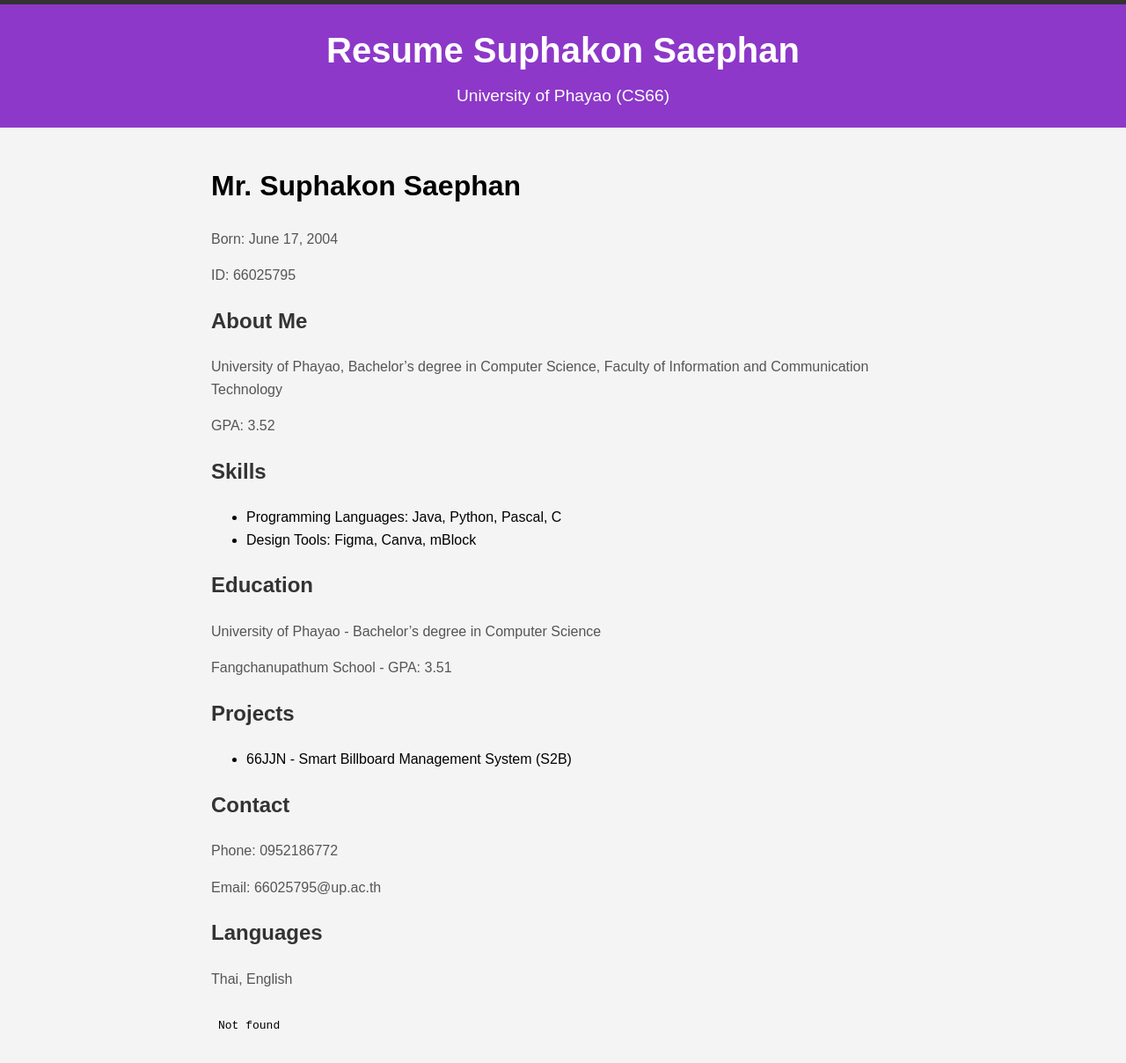
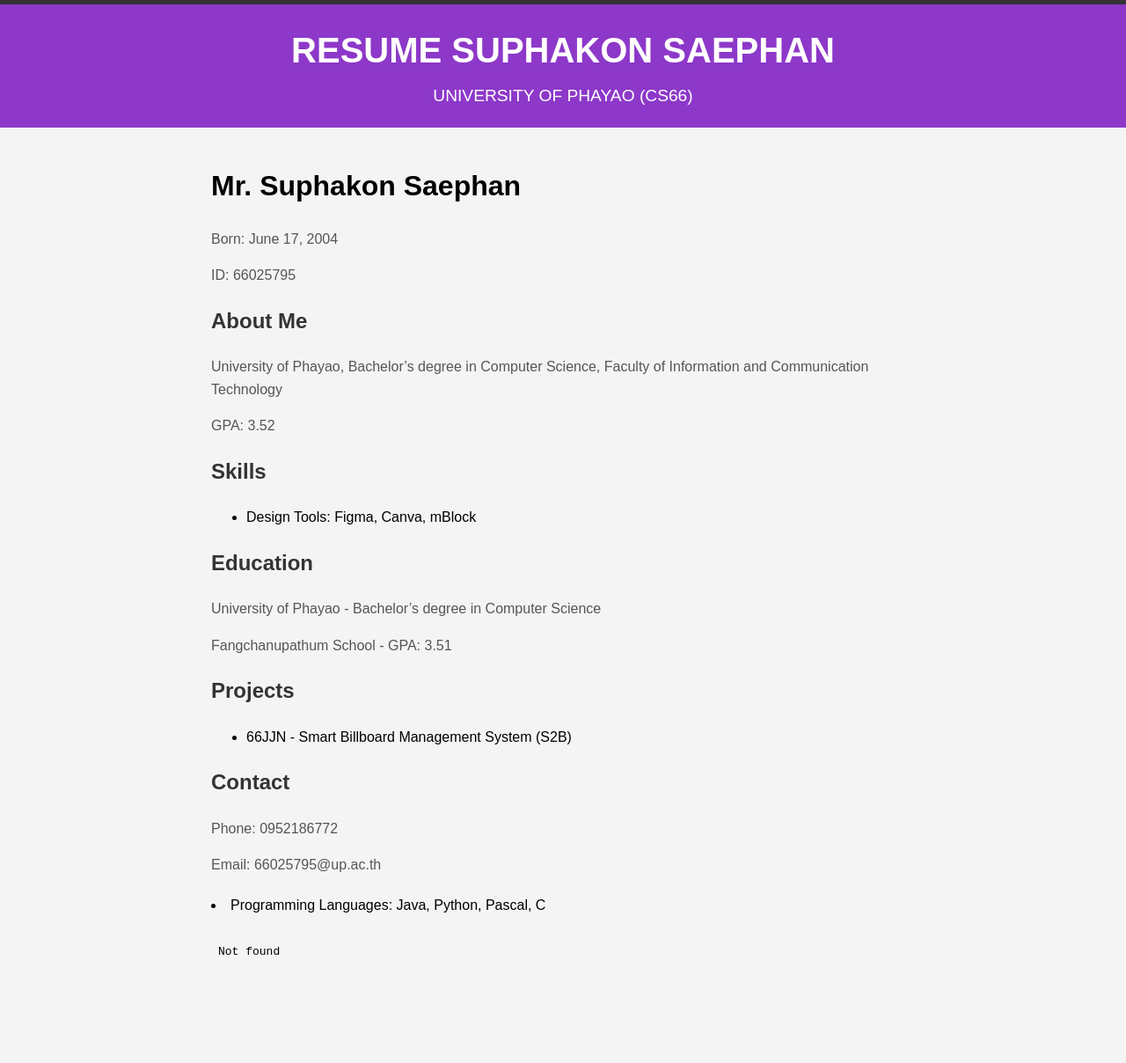
Before and after one commit to 66JJN/suphakon.github.io, a plain HTML site: page index.html in a window 1280 px wide. Shown: the top 1208 px of the page at 88% size. Drawn offline with Linux system fonts and the light colour scheme.

Commit message:
index.html

```diff
--- a/index.html
+++ b/index.html
@@ -66,8 +66,8 @@
 
     <!-- Header ส่วนขอบด้านบนและข้อความที่ต้องการ -->
     <header>
-        <h1>Resume Suphakon Saephan</h1>
-        <p>University of Phayao (CS66)</p>
+        <h1>RESUME SUPHAKON SAEPHAN</h1>
+        <p>UNIVERSITY OF PHAYAO (CS66)</p>
     </header>
 
     <!-- เนื้อหาหลักของ Resume -->
@@ -85,7 +85,6 @@
         <div class="section">
             <h2>Skills</h2>
             <ul>
-                <li>Programming Languages: Java, Python, Pascal, C</li>
                 <li>Design Tools: Figma, Canva, mBlock</li>
             </ul>
         </div>
@@ -110,8 +109,7 @@
         </div>
 
         <div class="section">
-            <h2>Languages</h2>
-            <p>Thai, English</p>
+             <li>Programming Languages: Java, Python, Pascal, C</li>
         </div>
 
         <iframe src="66025795Resume.pdf" width="100%" height="800px"></iframe>
```
